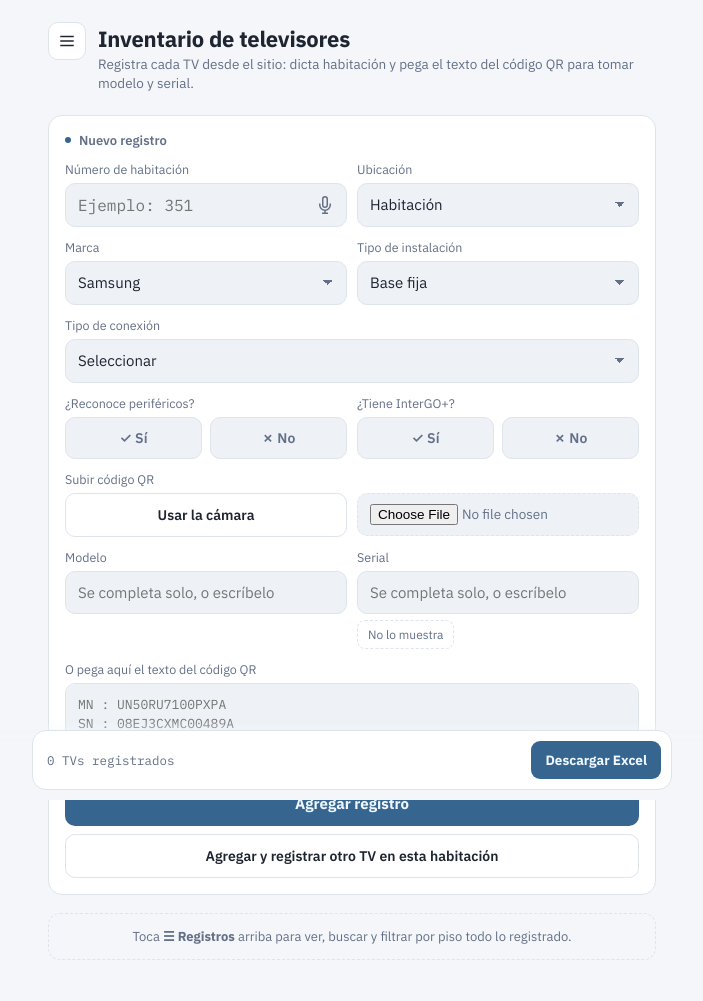
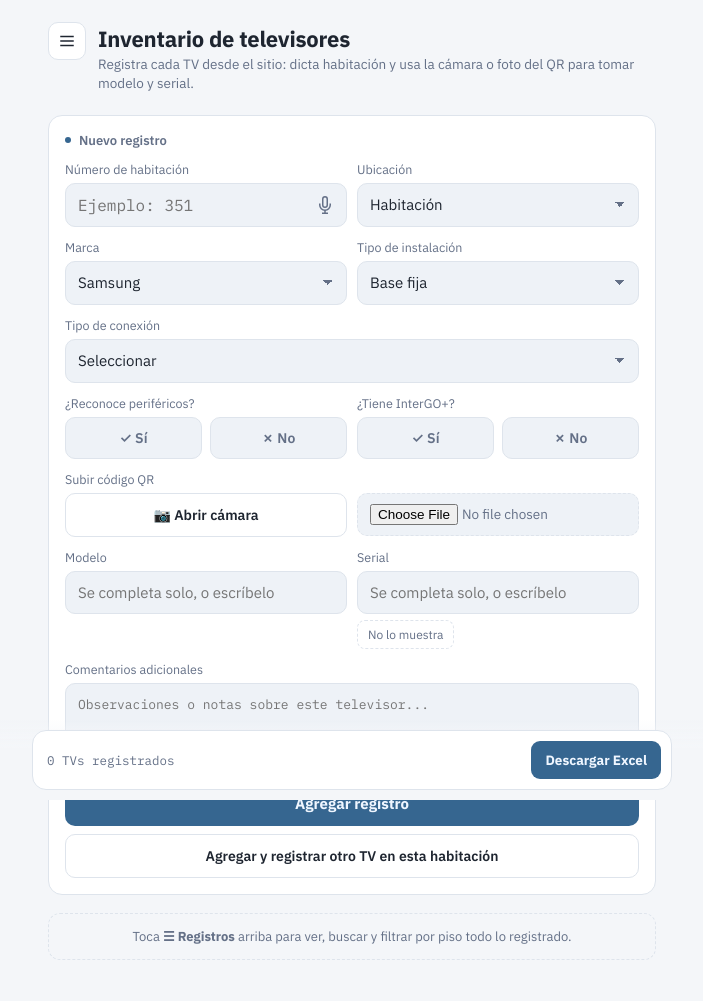
Before and after one commit to leonelaramoslvrl-cmyk/Inventario-de-televisores, a Flask app: page / in a window 1280 px wide. Shown: the top 1001 px of the page, without its empty margins (288-991 px from the left). Run offline with Flask 3, Linux system fonts and the light colour scheme; data that the repository does not hold is empty; some libraries are stand-ins or nearby versions.

Commit message:
Añadir comentarios adicionales en formulario, tabla y exportación

```diff
--- a/app.py
+++ b/app.py
@@ -49,6 +49,7 @@ def init_db():
                 instalacion   TEXT,
                 conexion      TEXT,
                 intergo       TEXT,
+                comentarios   TEXT,
                 createdat     BIGINT NOT NULL
             )
             """
@@ -68,6 +69,7 @@ def init_db():
                 instalacion   TEXT,
                 conexion      TEXT,
                 intergo       TEXT,
+                comentarios   TEXT,
                 createdat     INTEGER NOT NULL
             )
             """
@@ -76,6 +78,7 @@ def init_db():
     if DATABASE_URL:
         cursor.execute("ALTER TABLE tvs ADD COLUMN IF NOT EXISTS conexion TEXT")
         cursor.execute("ALTER TABLE tvs ADD COLUMN IF NOT EXISTS intergo TEXT")
+        cursor.execute("ALTER TABLE tvs ADD COLUMN IF NOT EXISTS comentarios TEXT")
     else:
         cursor.execute("PRAGMA table_info(tvs)")
         columns = [row[1] for row in cursor.fetchall()]
@@ -83,6 +86,8 @@ def init_db():
             cursor.execute("ALTER TABLE tvs ADD COLUMN conexion TEXT")
         if "intergo" not in columns:
             cursor.execute("ALTER TABLE tvs ADD COLUMN intergo TEXT")
+        if "comentarios" not in columns:
+            cursor.execute("ALTER TABLE tvs ADD COLUMN comentarios TEXT")
 
     conn.commit()
     cursor.close()
@@ -99,6 +104,7 @@ FIELDS = [
     "perifericos",
     "conexion",
     "intergo",
+    "comentarios",
     "instalacion",
 ]
 
--- a/static/script.js
+++ b/static/script.js
@@ -9,10 +9,9 @@
     marca: $('fMarca'),
     conexion: $('fConexion'),
     instal: $('fInstal'),
-    qr: $('fQr'),
     modelo: $('fModelo'),
     serial: $('fSerial'),
-    qrPreview: $('qrPreview'),
+    comentarios: $('fComentarios'), // Campo de comentarios
     btnAdd: $('btnAdd'),
     btnCancelEdit: $('btnCancelEdit'),
     qrPhoto: $('fQrPhoto'),
@@ -116,32 +115,11 @@
   }
 
   function applyQrText(text) {
-    if (els.qr) els.qr.value = text;
-    updateQrPreviewFromText(text);
-  }
-
-  function updateQrPreviewFromText(text) {
-    if (!els.qrPreview) return;
-    if (!text.trim()) {
-      els.qrPreview.classList.remove('show', 'warn');
-      return;
-    }
     const { modelo, serial } = parseQr(text);
     if (modelo && els.modelo) els.modelo.value = modelo;
     if (serial && els.serial) els.serial.value = serial;
-
-    els.qrPreview.classList.add('show');
-    if (modelo || serial) {
-      els.qrPreview.classList.remove('warn');
-      els.qrPreview.innerHTML = 'Detectado — Modelo: <b>' + (modelo || '—') + '</b> · Serial: <b>' + (serial || '—') + '</b>';
-    } else {
-      els.qrPreview.classList.add('warn');
-      els.qrPreview.innerHTML = '<b>No encontré "MN" ni "SN"</b> en ese texto. Completa Modelo y Serial manualmente.';
-    }
     validate();
   }
-
-  if (els.qr) els.qr.addEventListener('input', () => updateQrPreviewFromText(els.qr.value));
 
   // ---------- Escáner de cámara en directo usando ZXing ----------
   let codeReader = null;
@@ -157,16 +135,10 @@
   function stopCamera() {
     isScanning = false;
     if (codeReader) {
-      try {
-        codeReader.reset();
-      } catch (e) {}
+      try { codeReader.reset(); } catch (e) {}
     }
-    if (els.cameraVideo) {
-      els.cameraVideo.srcObject = null;
-    }
-    if (els.cameraOverlay) {
-      els.cameraOverlay.classList.remove('show');
-    }
+    if (els.cameraVideo) { els.cameraVideo.srcObject = null; }
+    if (els.cameraOverlay) { els.cameraOverlay.classList.remove('show'); }
   }
 
   function openCamera() {
@@ -190,16 +162,10 @@
       els.cameraVideo,
       (result, err) => {
         if (!isScanning) return;
-
         if (result) {
-          const decodedText = result.getText();
-          applyQrText(decodedText);
+          applyQrText(result.getText());
           setPhotoStatus('Código QR leído con la cámara ✓', false);
-
-          if (navigator.vibrate) {
-            navigator.vibrate(200);
-          }
-
+          if (navigator.vibrate) navigator.vibrate(200);
           stopCamera();
           showToast('Código QR leído correctamente.');
         }
@@ -302,10 +268,9 @@
       }
       if (els.instal) els.instal.value = 'Base fija';
     }
-    if (els.qr) els.qr.value = '';
     if (els.modelo) els.modelo.value = '';
     if (els.serial) els.serial.value = '';
-    if (els.qrPreview) els.qrPreview.classList.remove('show', 'warn');
+    if (els.comentarios) els.comentarios.value = ''; // Limpiar comentarios
     if (els.qrPhoto) els.qrPhoto.value = '';
     if (els.qrPhotoStatus) {
       els.qrPhotoStatus.classList.remove('show', 'warn');
@@ -466,7 +431,7 @@
   function matchesQuery(e, rawQuery) {
     const q = normalizeText(rawQuery).trim();
     if (!q) return true;
-    const haystack = normalizeText([e.room, e.ubicacion, e.marca, e.modelo, e.serial, e.instalacion, e.conexion, e.intergo].join(' '));
+    const haystack = normalizeText([e.room, e.ubicacion, e.marca, e.modelo, e.serial, e.instalacion, e.conexion, e.intergo, e.comentarios].join(' '));
     return q.split(/\s+/).every(word => haystack.includes(word));
   }
 
@@ -544,6 +509,7 @@
           '<div><div class="k">Tipo de conexión</div><div class="v">' + escapeHtml(e.conexion || '—') + '</div></div>' +
           '<div><div class="k">¿Reconoce periféricos?</div><div class="v">' + escapeHtml(e.perifericos || '—') + '</div></div>' +
           '<div><div class="k">InterGO+ instalado</div><div class="v">' + escapeHtml(e.intergo || '—') + '</div></div>' +
+          '<div class="full"><div class="k">Comentarios adicionales</div><div class="v">' + escapeHtml(e.comentarios || '—') + '</div></div>' +
           '<div><div class="k">Registrado</div><div class="v">' + escapeHtml(formatDateTime(e.createdAt)) + '</div></div>' +
         '</div>' +
         '<button type="button" class="detailEditBtn" id="btnEditFromDetail">Editar este registro</button>';
@@ -587,6 +553,7 @@
         '<td>' + escapeHtml(e.conexion || '—') + '</td>' +
         '<td>' + escapeHtml(e.perifericos || '—') + '</td>' +
         '<td>' + escapeHtml(e.intergo || '—') + '</td>' +
+        '<td>' + escapeHtml(e.comentarios || '—') + '</td>' +
         '<td>' + escapeHtml(e.instalacion || '—') + '</td>' +
         '<td>' + escapeHtml(formatDateTime(e.createdAt)) + '</td>' +
         '<td class="actionsCell">' +
@@ -598,7 +565,7 @@
     return '<div class="tableScroll"><table class="recordsTable">' +
       '<thead><tr>' +
         '<th>Hab.</th><th>Ubicación</th><th>Marca</th><th>Modelo</th><th>Serial</th>' +
-        '<th>Conexión</th><th>Periféricos</th><th>InterGO+</th><th>Instalación</th><th>Registrado</th><th></th>' +
+        '<th>Conexión</th><th>Periféricos</th><th>InterGO+</th><th>Comentarios</th><th>Instalación</th><th>Registrado</th><th></th>' +
       '</tr></thead>' +
       '<tbody>' + rows + '</tbody>' +
     '</table></div>';
@@ -659,8 +626,7 @@
     if (els.instal) els.instal.value = e.instalacion || 'Base fija';
     if (els.modelo) els.modelo.value = e.modelo || '';
     if (els.serial) els.serial.value = e.serial || '';
-    if (els.qr) els.qr.value = '';
-    if (els.qrPreview) els.qrPreview.classList.remove('show', 'warn');
+    if (els.comentarios) els.comentarios.value = e.comentarios || ''; // Cargar comentarios
     if (els.qrPhoto) els.qrPhoto.value = '';
     if (els.qrPhotoStatus) {
       els.qrPhotoStatus.classList.remove('show', 'warn');
@@ -736,6 +702,7 @@
       conexion: els.conexion ? els.conexion.value : '',
       perifericos: perifValue === 'si' ? 'Sí' : (perifValue === 'no' ? 'No' : ''),
       intergo: intergoValue === 'si' ? 'Sí' : (intergoValue === 'no' ? 'No' : ''),
+      comentarios: els.comentarios ? els.comentarios.value.trim() : '', // Enviar comentarios
       modelo: els.modelo.value.trim(),
       serial: els.serial.value.trim()
     };
@@ -799,7 +766,7 @@
       return;
     }
     try {
-      const headers = ['Num. Hab.', 'Ubicación', 'Marca', 'Modelo', 'Serial', 'Tipo de conexión', '¿Reconoce los periféricos?', 'InterGO+', 'Tipo de instalación', 'Fecha y hora de registro'];
+      const headers = ['Num. Hab.', 'Ubicación', 'Marca', 'Modelo', 'Serial', 'Tipo de conexión', '¿Reconoce los periféricos?', 'InterGO+', 'Comentarios adicionales', 'Tipo de instalación', 'Fecha y hora de registro'];
       const rows = state.entries
         .slice()
         .sort((a, b) => (a.createdAt || 0) - (b.createdAt || 0))
@@ -812,6 +779,7 @@
           e.conexion || '',
           e.perifericos || '',
           e.intergo || '',
+          e.comentarios || '', // Incluido en exportación
           e.instalacion || '',
           formatDateTime(e.createdAt)
         ]);
--- a/templates/index.html
+++ b/templates/index.html
@@ -29,7 +29,7 @@
       </button>
       <div>
         <h1>Inventario de televisores</h1>
-        <div class="sub">Registra cada TV desde el sitio: dicta habitación y pega el texto del código QR para tomar modelo y serial.</div>
+        <div class="sub">Registra cada TV desde el sitio: dicta habitación y usa la cámara o foto del QR para tomar modelo y serial.</div>
       </div>
     </div>
   </header>
@@ -103,11 +103,10 @@
       </div>
     </div>
 
-    <!-- Subir código QR lado a lado -->
     <div class="row2">
       <div class="field">
         <label>Subir código QR</label>
-        <button type="button" class="btnGhost" id="btnOpenCamera">Usar la cámara</button>
+        <button type="button" class="btnGhost" id="btnOpenCamera">📷 Abrir cámara</button>
       </div>
       <div class="field">
         <label>&nbsp;</label>
@@ -116,7 +115,6 @@
     </div>
     <div class="parsePreview" id="qrPhotoStatus"></div>
 
-    <!-- Modelo y Serial ahora colocados antes de pegar el texto -->
     <div class="row2">
       <div class="field">
         <label for="fModelo">Modelo</label>
@@ -129,11 +127,10 @@
       </div>
     </div>
 
-    <!-- Campo para pegar el texto del QR -->
+    <!-- Nuevo campo de Comentarios adicionales -->
     <div class="field">
-      <label for="fQr">O pega aquí el texto del código QR</label>
-      <textarea id="fQr" placeholder="MN : UN50RU7100PXPA&#10;SN : 08EJ3CXMC00489A&#10;..."></textarea>
-      <div class="parsePreview" id="qrPreview"></div>
+      <label for="fComentarios">Comentarios adicionales</label>
+      <textarea id="fComentarios" placeholder="Observaciones o notas sobre este televisor..."></textarea>
     </div>
 
     <button type="button" class="btnPrimary" id="btnAdd">Agregar registro</button>
```
